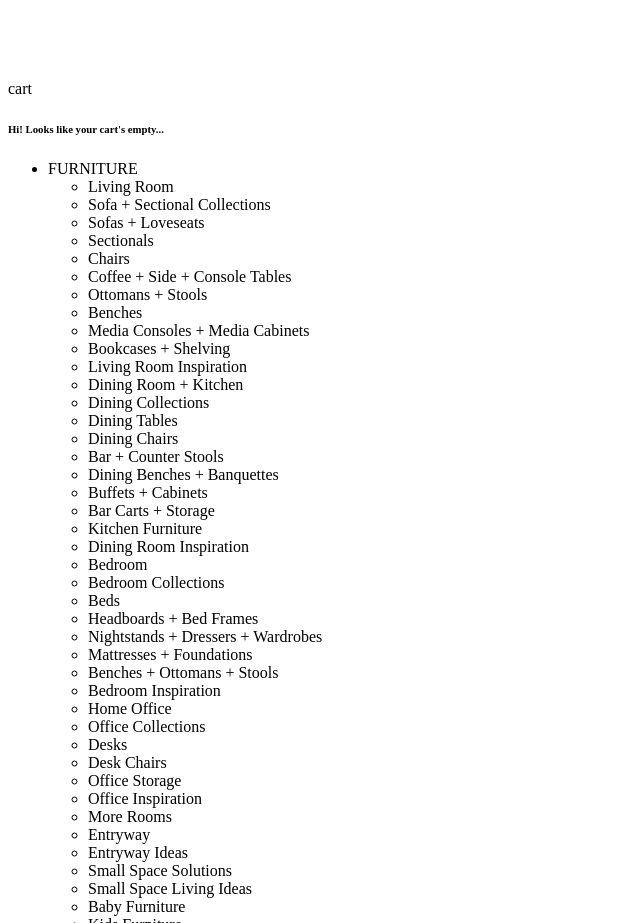
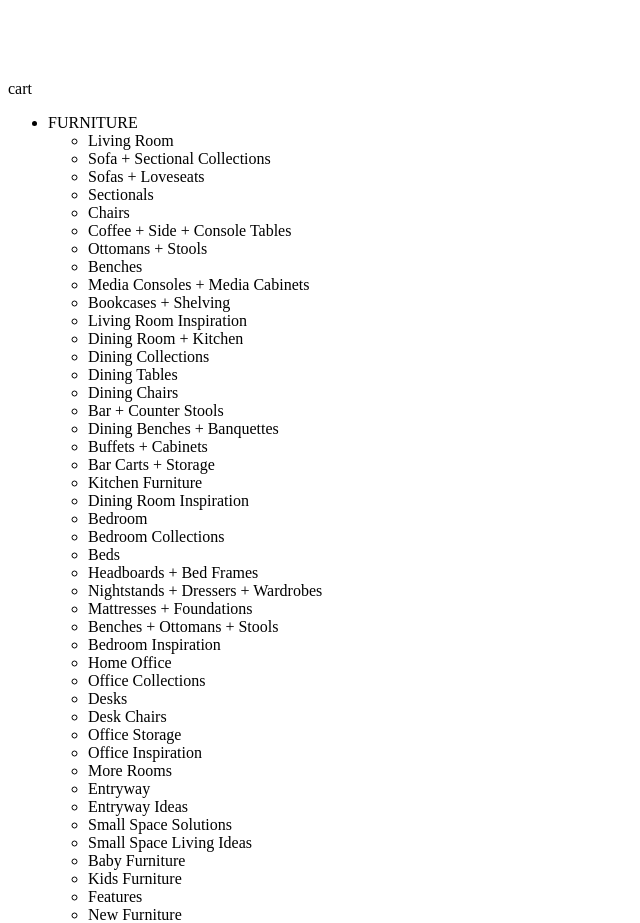
Before and after one commit to unclesam-hr/component-sj, a React app: page / in a window 1280 px wide. Shown: the part 2460-3383 px from the top of the page, without its empty margins (0-640 px from the left). Built offline with nearby package versions, Linux system fonts and the light colour scheme; the HTML template or start-up script is replaced by a standard one.

Commit message:
removed unfinsished cart drop down for mock presentation

```diff
--- a/client/src/components/SearchHeader.jsx
+++ b/client/src/components/SearchHeader.jsx
@@ -336,9 +336,7 @@ const SearchHeader = () => (
               cart
             </span>
           </div>
-          <div className="cart-container-outer">
-            <h6 className="cart-container-header">Hi! Looks like your cart's empty...</h6>
-          </div>
+
         </div>
       </div>
     </div>
```
